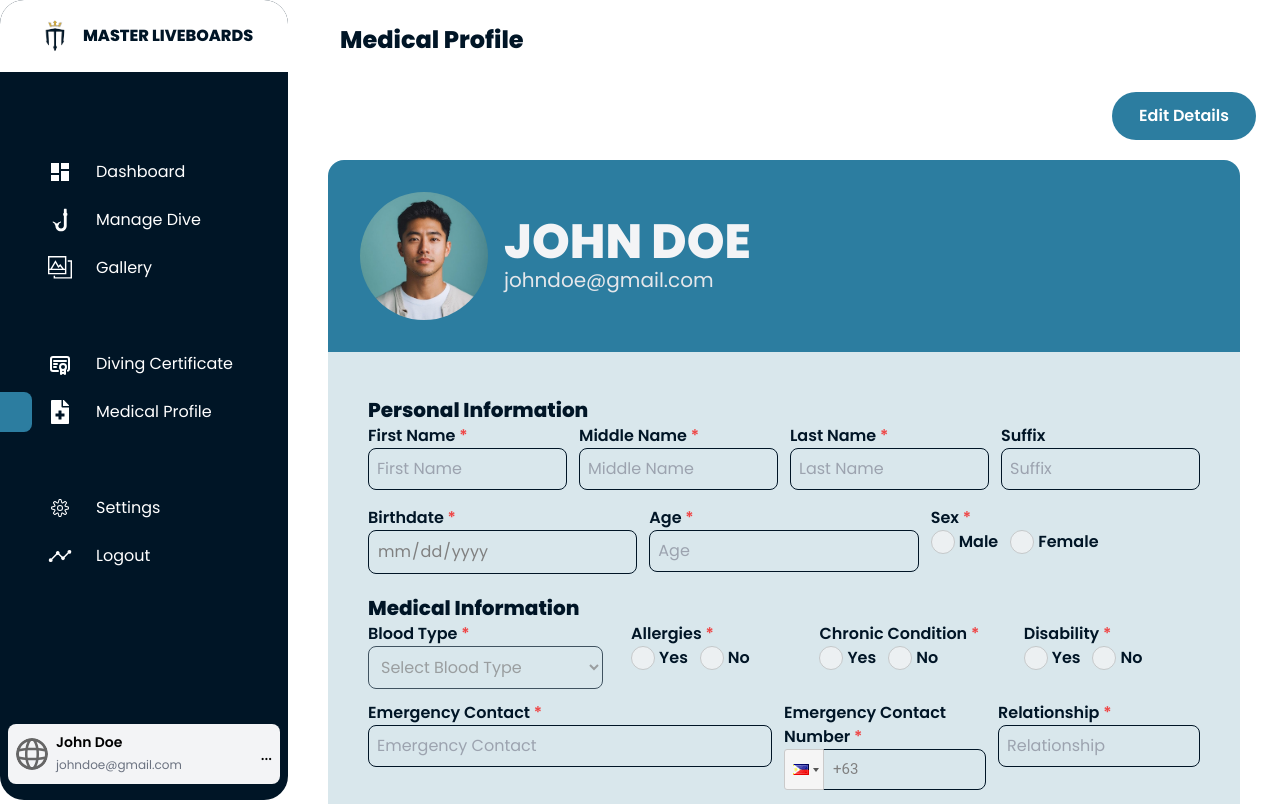
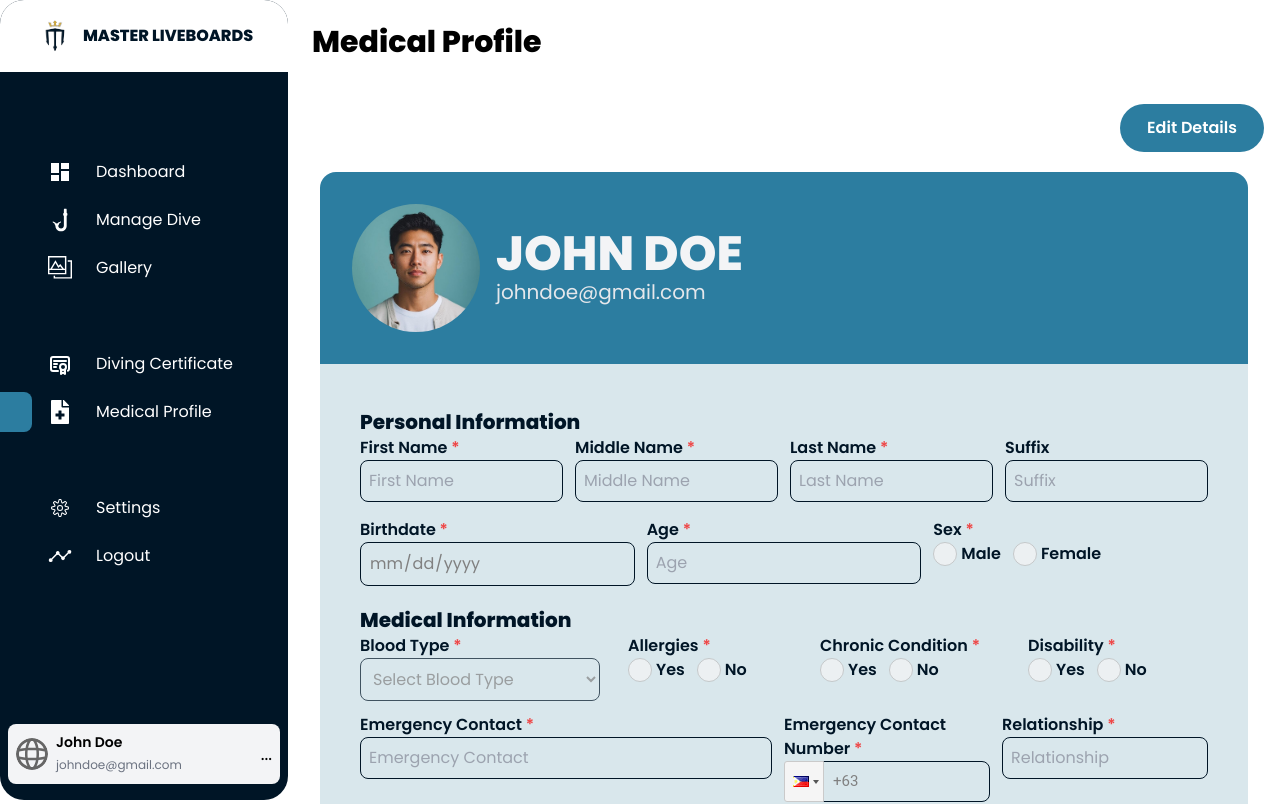
Before and after one commit to roserossssss/dive-site, a Next.js app in the folder diver-application/: page /dashboard/MedicalPage in a window 1280 px wide. Shown: the top 804 px of the page. Built offline with nearby package versions, Linux system fonts and the light colour scheme.

Commit message:
Fix header
Fixed medical profile header

```diff
--- a/diver-application/app/dashboard/MedicalPage/page.tsx
+++ b/diver-application/app/dashboard/MedicalPage/page.tsx
@@ -33,10 +33,8 @@ export default function MedicalPage() {
   };
 
   return (
-    <div className="p-2 relative">
-      <div className="">
-        <h2 className="text-2xl font-bold text-[#001526] sm:ml-7">Medical Profile</h2>
-      </div>
+    <div>
+      <h2 className="text-3xl text-black p-2 font-extrabold">Medical Profile</h2>
       <div className="mb-1 text-right mt-4 pt-5">
         {editMode ? (
           <>
```
